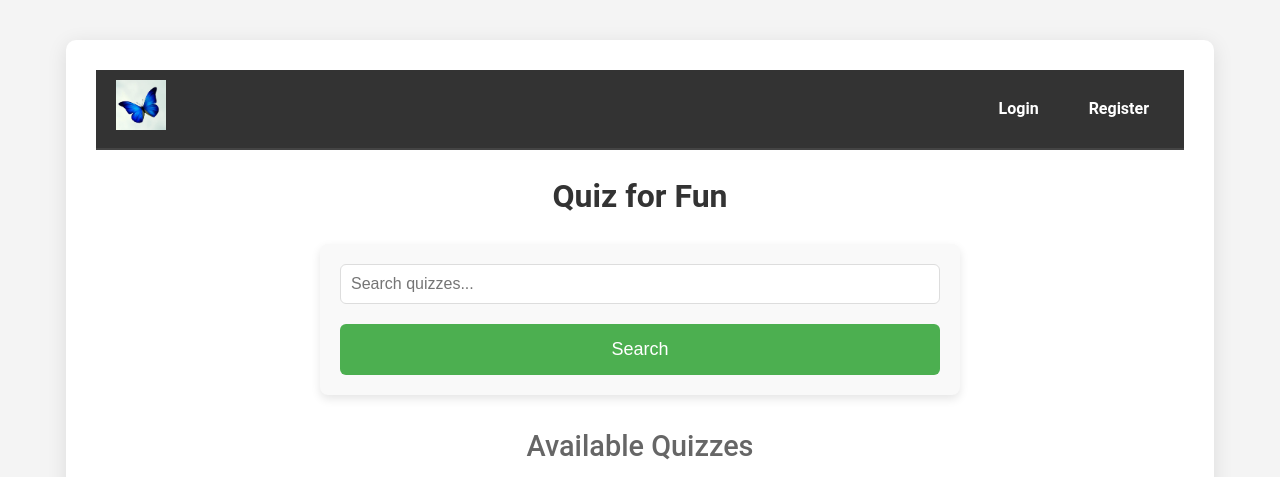
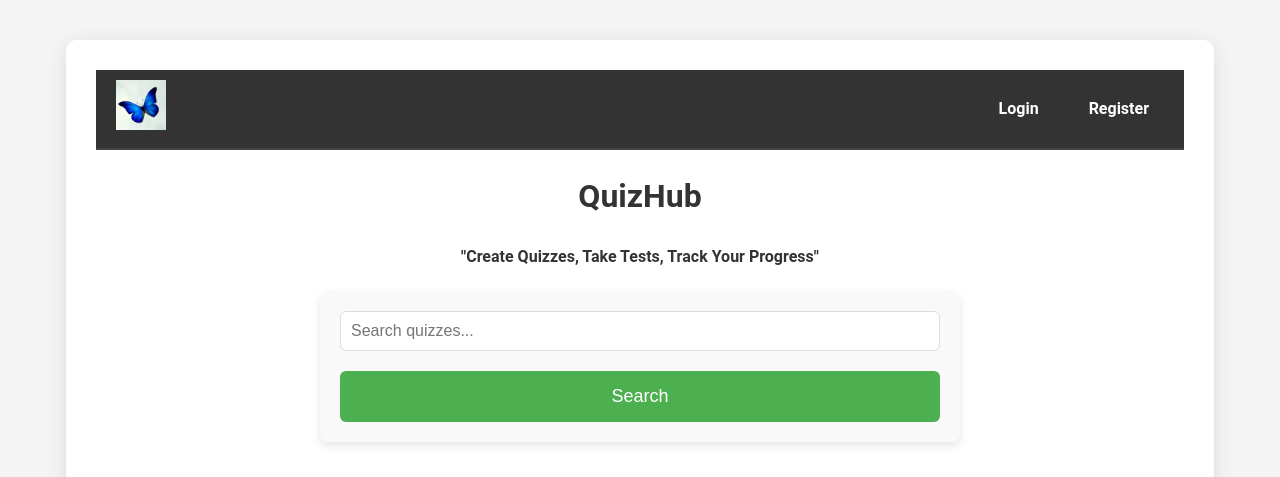
Before and after one commit to TBAPranto/Quiz-Web-Project, a PHP site: page / in a window 1280 px wide. Shown: the top 477 px of the page. Run offline with PHP 8.4, Linux system fonts and the light colour scheme; data comes from the database, SQL or seed files in the repository.

Commit message:
Add files via upload

```diff
--- a/index.php
+++ b/index.php
@@ -8,7 +8,7 @@ session_start();
 <head>
     <meta charset="UTF-8">
     <meta name="viewport" content="width=device-width, initial-scale=1.0">
-    <title>Quiz for Fun</title>
+    <title>QuizHub</title>
     <link rel="stylesheet" href="css/style.css">
 </head>
 <body>
@@ -33,7 +33,8 @@ session_start();
             </div>
         </header>
 
-        <h1 class="page-title">Quiz for Fun</h1>
+        <h1 class="page-title">QuizHub</h1>
+		<h4 class="page-title">"Create Quizzes, Take Tests, Track Your Progress"</h4>
 
         <!-- Search Bar -->
         <form action="index.php" method="GET" class="search-form">
```
